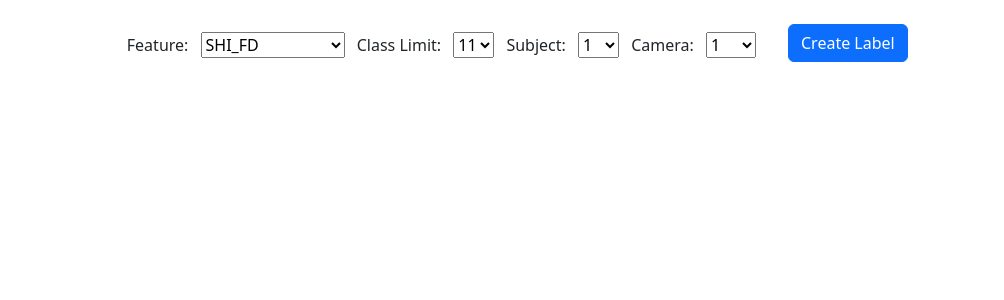
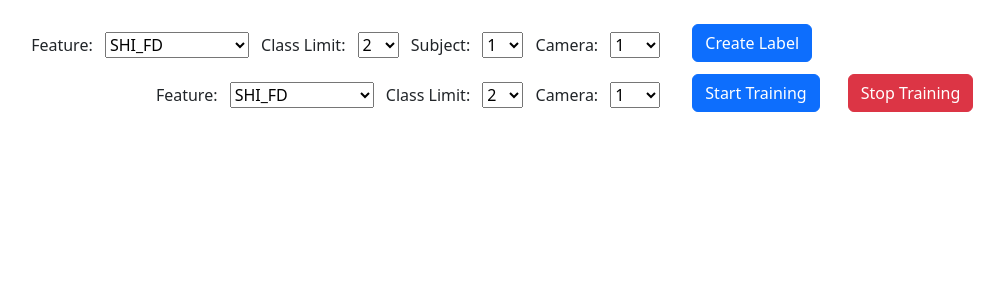
Before and after one commit to Towtex/fall-detection, a Flask app: page /training in a window 1280 px wide. Shown: the part 56-356 px from the top of the page, without its empty margins (139-1143 px from the left). Run offline with Flask 3, Linux system fonts and the light colour scheme; some libraries are stand-ins or nearby versions.

Commit message:
feat: [done] training page

```diff
--- a/app/app.py
+++ b/app/app.py
@@ -795,15 +795,21 @@ def create_label():
 # training API route
 @app.route('/api/start_training', methods=['POST'])
 def start_training():
-    feature = request.args.get('feature')
-    class_limit = request.args.get('class_limit')
-    camera = request.args.get('camera')
+    global abort_signal
+    abort_signal.clear()
+    data = request.get_json()
+    feature = data.get('feature')
+    class_limit = data.get('class_limit')
+    camera = data.get('camera')
+    print("***** Training started *****")
+    print(f"feature: {feature}, class_limit: {class_limit}, camera: {camera}")
 
     def generate():
         try:
-            train(feature, int(class_limit), camera)
-            yield 'Training completed successfully.\n\n'
+            result = train(feature, int(class_limit), camera, abort_signal)
+            yield f'{result}\n\n'
         except Exception as e:
+            print(f"Error: {str(e)}")
             yield f'Error: {str(e)}\n\n'
 
     return Response(generate(), mimetype='text/event-stream')
@@ -822,7 +828,7 @@ def start_testing():
     feature = data.get('feature')
     class_limit = data.get('class_limit')
     camera = data.get('camera')
-
+    print("***** Testing started *****")
     try:
         test(feature, int(class_limit), camera)
         return jsonify({'message': 'Model has been tested successfully.'}), 200
@@ -889,7 +895,7 @@ if __name__ == '__main__':
     flask_thread.start()
 
     webview.create_window(
-        'Fall Detection and Classification with Multiple Cameras Based on Features Fusion and CNN-LST',
+        'Fall Detection and Classification Using Multiple Cameras Based on Features Fusion and CNN-LST',
         'http://127.0.0.1:5000'
     )
     webview.start()
--- a/app/static/js/training.js
+++ b/app/static/js/training.js
@@ -1,8 +1,8 @@
-document.getElementById('btn-create-label').addEventListener('click', function() {
-    const feature = document.getElementById('feature-select-training').value;
-    const classLimit = document.getElementById('class-limit-select-training').value;
-    const subject = document.getElementById('subject-select-training').value;
-    const camera = document.getElementById('camera-select-training').value;
+document.getElementById('btn-create-label').addEventListener('click', function () {
+    const feature = document.getElementById('feature-select-create-label').value;
+    const classLimit = document.getElementById('class-limit-select-create-label').value;
+    const subject = document.getElementById('subject-select-create-label').value;
+    const camera = document.getElementById('camera-select-create-label').value;
 
     fetch('/api/create_label', {
         method: 'POST',
@@ -25,3 +25,50 @@ document.getElementById('btn-create-label').addEventListener('click', function()
             alert('An error occurred while creating the label.');
         });
 });
+
+document.getElementById('btn-start-training').addEventListener('click', function () {
+    const feature = document.getElementById('feature-select-training').value;
+    const classLimit = document.getElementById('class-limit-select-training').value;
+    const camera = document.getElementById('camera-select-training').value;
+    alert(`Training started for ${feature} with classes: ${classLimit} and camera: ${camera}.`);
+
+
+    fetch('/api/start_training', {
+        method: 'POST',
+        headers: {
+            'Content-Type': 'application/json'
+        },
+        body: JSON.stringify({
+            feature: feature,
+            class_limit: classLimit,
+            camera: camera
+        }),
+    })
+        .then(response => response.text())
+        .then(data => {
+            const endTime = Date.now();
+            const executionTime = (endTime - startTime) / 1000;
+            alert(`${data}\nExecution time: ${executionTime} seconds`);
+        })
+        .catch(error => {
+            console.error('Error:', error);
+            alert('An error occurred while starting the training.');
+        });
+});
+
+document.getElementById('btn-stop-training').addEventListener('click', function () {
+    fetch('/api/stop_training', {
+        method: 'POST',
+        headers: {
+            'Content-Type': 'application/json'
+        }
+    })
+        .then(response => response.json())
+        .then(data => {
+            alert(data.message);
+        })
+        .catch(error => {
+            console.error('Error:', error);
+            alert('An error occurred while stopping the training.');
+        });
+});
--- a/app/templates/training.html
+++ b/app/templates/training.html
@@ -3,24 +3,25 @@
 {% block title %}Training - Fall Detection{% endblock %}
 
 {% block content %}
+<div class="container mt-5">
     <div class="row" style="margin: 0.5rem;">
-    <div class="col-md-9 text-end">
-        <label for="feature-select-training">Feature: </label>
-        <select id="feature-select-training">
+        <div class="col-md-8 text-end">
+            <label for="feature-select-create-label">Feature: </label>
+            <select id="feature-select-create-label">
                 <option value="SHI_FD">SHI_FD</option>
                 <option value="SHI_Yolov8">SHI_Yolov8</option>
                 <option value="DOF">DOF</option>
-            <option value="DOF_SHI">DOF_SHI</option>
+                <option value="DOF_SHI_FD">DOF_SHI_FD</option>
                 <option value="DOF_SHI_Yolov8">DOF_SHI_Yolov8</option>
             </select>
-        <label for="class-limit-select-training">Class Limit: </label>
-        <select id="class-limit-select-training">
+            <label for="class-limit-select-create-label">Class Limit: </label>
+            <select id="class-limit-select-create-label">
+                <option value="2">2</option>
+                <option value="7">7</option>
                 <option value="11">11</option>
-            <option value="7">7</option>
-            <option value="2">2</option>
             </select>
-        <label for="subject-select-training">Subject: </label>
-        <select id="subject-select-training">
+            <label for="subject-select-create-label">Subject: </label>
+            <select id="subject-select-create-label">
                 <option value="1">1</option>
                 <option value="2">2</option>
                 <option value="3">3</option>
@@ -39,6 +40,33 @@
                 <option value="16">16</option>
                 <option value="17">17</option>
             </select>
+            <label for="camera-select-create-label">Camera: </label>
+            <select id="camera-select-create-label">
+                <option value="1">1</option>
+                <option value="2">2</option>
+                <option value="1_2">1+2</option>
+            </select>
+        </div>
+        <div class="col-md-4 text-start">
+            <button type="button" class="btn btn-primary" id="btn-create-label">Create Label</button>
+        </div>
+    </div>
+    <div class="row" style="margin: 0.5rem;">
+        <div class="col-md-8 text-end">
+            <label for="feature-select-training">Feature: </label>
+            <select id="feature-select-training">
+                <option value="SHI_FD">SHI_FD</option>
+                <option value="SHI_Yolov8">SHI_Yolov8</option>
+                <option value="DOF">DOF</option>
+                <option value="DOF_SHI_FD">DOF_SHI_FD</option>
+                <option value="DOF_SHI_Yolov8">DOF_SHI_Yolov8</option>
+            </select>
+            <label for="class-limit-select-training">Class Limit: </label>
+            <select id="class-limit-select-training">
+                <option value="2">2</option>
+                <option value="7">7</option>
+                <option value="11">11</option>
+            </select>
             <label for="camera-select-training">Camera: </label>
             <select id="camera-select-training">
                 <option value="1">1</option>
@@ -46,8 +74,11 @@
                 <option value="1_2">1+2</option>
             </select>
         </div>
-    <div class="col-md-3 text-start">
-        <button type="button" class="btn btn-primary" id="btn-create-label">Create Label</button>
+        <div class="col-md-4 text-start">
+            <button type="button" class="btn btn-primary" id="btn-start-training" style="margin-right: 1.5rem;">Start
+                Training</button>
+            <button type="button" class="btn btn-danger" id="btn-stop-training">Stop Training</button>
+        </div>
     </div>
 </div>
 <script src="{{ url_for('static', filename='js/training.js') }}"></script>
--- a/app/utils/dataset_new.py
+++ b/app/utils/dataset_new.py
@@ -79,7 +79,6 @@ class DatasetNew():
             for row in data:
                 seq_file_path = row[6]
                 if os.path.isfile(seq_file_path):
-                    print(f"Loading sequence file {seq_file_path}")
                     x_data = np.load(seq_file_path)
                     sequence = np.asarray(x_data).astype('float32')
                     x.append(sequence)
```
Also changed, not shown: app/utils/train_classes_test_trial3.py (added, +161 -0 lines). Lines whose indentation alone changed are shown as unchanged.
